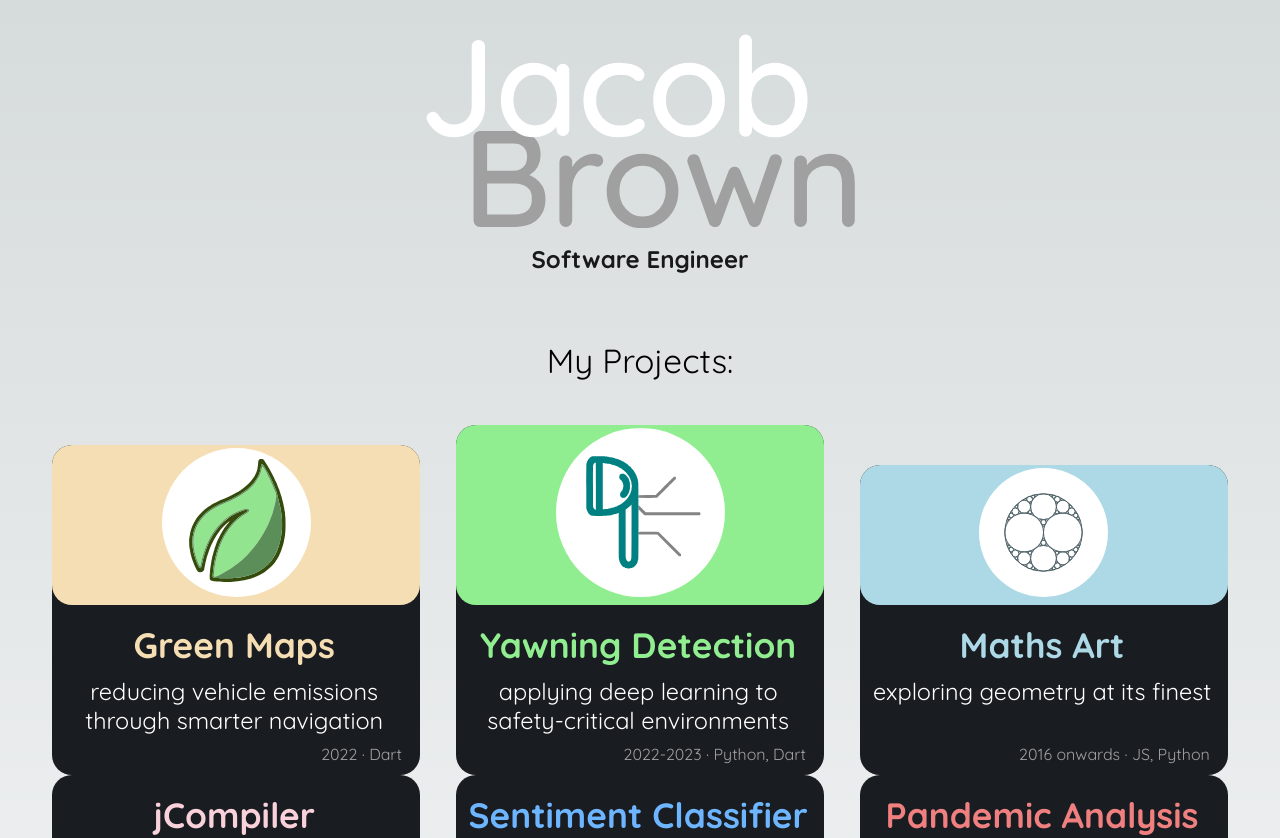
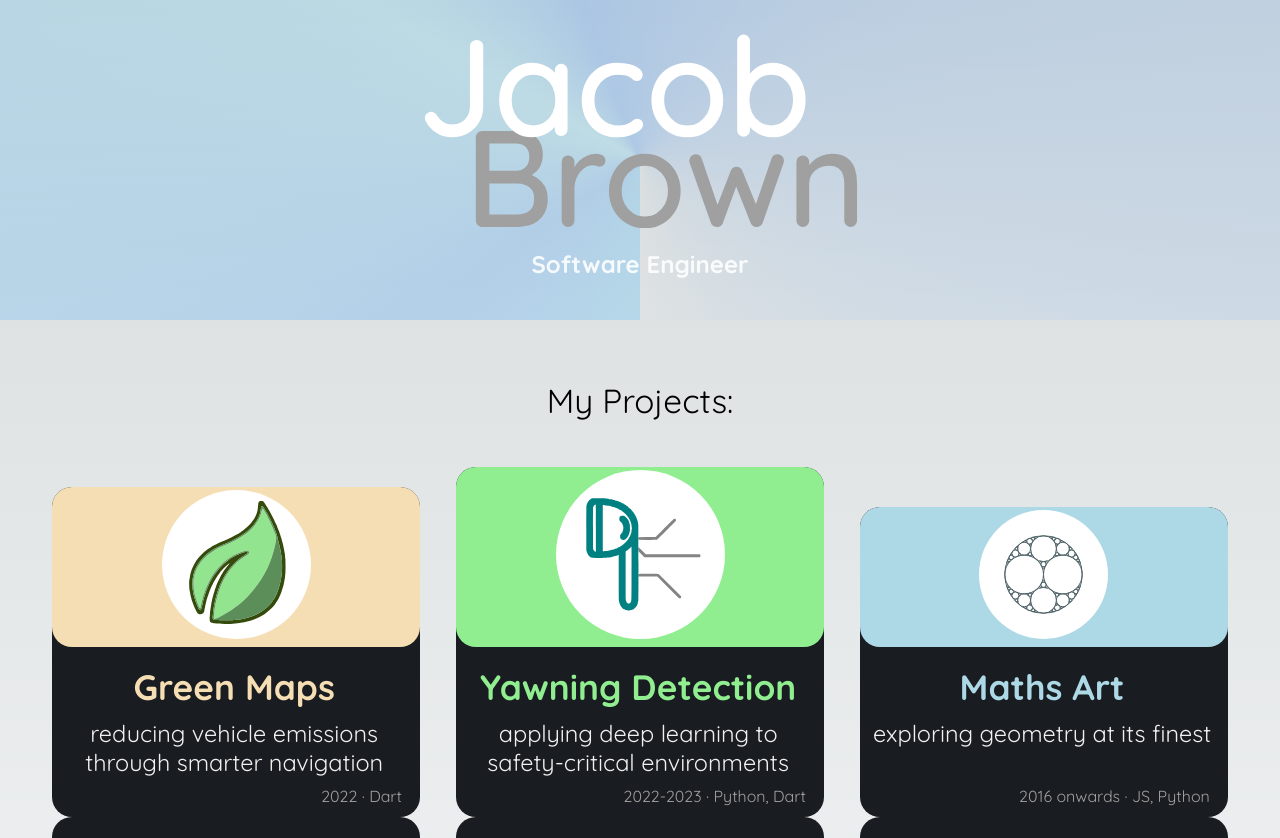
Before and after one commit to jacbn/jacbn.me, a Next.js app: page / in a window 1280 px wide. Shown: the top 838 px of the page. Built offline with nearby package versions, Linux system fonts and the light colour scheme.

Commit message:
title font fix

```diff
--- a/src/app/components/title.tsx
+++ b/src/app/components/title.tsx
@@ -11,10 +11,10 @@ export default function Title() {
                     <text x="52%" y="99%" textAnchor='middle'>Brown</text>
                 </symbol>
                 <g>
-                    <use xlinkHref="#s-text2" className={styles.titleText} stroke='#a0a0a0'></use>
-                    <use xlinkHref="#s-text2" className={styles.titleTextFadeG}></use>
-                    <use xlinkHref="#s-text" className={styles.titleText} stroke='white'></use>
-                    <use xlinkHref="#s-text" className={styles.titleTextFadeW}></use>
+                    <use xlinkHref="#s-text2" className={`${styles.titleText} ${styles.titleSecondaryStroke}`}></use>
+                    <use xlinkHref="#s-text2" className={`${styles.titleText} ${styles.titleFade} ${styles.titleSecondaryFill}`}></use>
+                    <use xlinkHref="#s-text" className={`${styles.titleText} ${styles.titlePrimaryStroke}`}></use>
+                    <use xlinkHref="#s-text" className={`${styles.titleText} ${styles.titleFade} ${styles.titlePrimaryFill}`}></use>
                 </g>
             </svg>
             <h2 className={styles.roller}>
--- a/src/app/globals.css
+++ b/src/app/globals.css
@@ -1,3 +1,5 @@
+@import url(//fonts.googleapis.com/css?family=Quicksand);
+
 :root {
   --max-width: 1100px;
   --border-radius: 12px;
@@ -6,6 +8,12 @@
     'Fira Mono', 'Droid Sans Mono', 'Courier New', monospace;
   --font-sans: 'Quicksand', 'Segoe UI', 'Roboto', 'Oxygen', 'Ubuntu',
     'Cantarell', 'Fira Sans', 'Droid Sans', 'Helvetica Neue', sans-serif;
+
+  --title-primary: #ffffff;
+  --title-secondary: #a0a0a0;
+
+  --text-primary: #f0f0f0;
+  --card-background: #191c20;
 
   --foreground-rgb: 0, 0, 0;
   --background-start-rgb: 214, 219, 220;
@@ -48,7 +56,10 @@
     --background-start-rgb: 18, 21, 24;
     --background-end-rgb: 12, 15, 18;
 
-    --primary-glow: radial-gradient(rgba(1, 65, 255, 0.4), rgba(1, 65, 255, 0));
+    --primary-glow: radial-gradient(
+      rgba(45, 53, 122, 0.4),
+      rgba(17, 19, 23, 0)
+      );
     --secondary-glow: linear-gradient(
       to bottom right,
       rgba(1, 65, 255, 0),
--- a/src/app/page.module.css
+++ b/src/app/page.module.css
@@ -1,7 +1,6 @@
 .main {
   width: 100%;
   height: max-content;
-  padding: 0% 4%;
   display: flex;
   flex-direction: column;
   /* justify-content: space-between; */
@@ -18,9 +17,8 @@
   display: grid;
   position: relative;
   align-content: flex-start; /* put the extra space at bottom of card */
-  background-color: #191c20;
+  background-color: var(--card-background);
   border-radius: 20px;
-  color: #fff;
   cursor: pointer;
   -webkit-transition: all 0.5s ease;
   transition: all 0.5s ease;
@@ -53,7 +51,7 @@
   margin: 2% 2% 9% 2%;
   position: relative;
   text-align: center;
-  color: white;
+  color: var(--text-primary);
   font-size: calc(8pt + 1vw);
   border-radius: 10px;
 }
@@ -74,7 +72,7 @@
   flex-wrap: wrap;
   gap: 3%;
   row-gap: 6%;
-  padding: 2% 0% 15%;
+  padding: 2% 4% 15%;
   list-style: none;
 }
 
@@ -122,24 +120,25 @@
 
 .titleContainer {
   width: 100%;
-  height: calc(10rem + 15vh);
-  margin: 0 0 40px;
+  height: calc(10rem + 15vh + 40px); /* 40px bottom margin */
+  margin: 0 0 40px; /* top margin */
   display: flex;
   flex-direction: column;
   align-items: center;
+  background: var(--primary-glow);
 }
 
 .titleSVG {
   width: 100%;
   height: calc(100% - 2.1rem); /* container height - roller */
   display: block;
+  margin-bottom: 20px;
 }
 
-.titleText, .titleTextFadeW, .titleTextFadeG {
+.titleText {
   font-family: var(--font-sans);
   font-size: calc(6rem + 3vw);
   font-weight: 500;
-  fill: none;
   stroke-dasharray: 0px 110px;
   stroke-width: 2px;
   stroke-dashoffset: 0;
@@ -147,19 +146,40 @@
   animation: dash 4s forwards ease-in-out;
 }
 
-.titleTextFadeW {
-  fill: white;
+.titleFade {
+  animation: fade 5s forwards ease-in-out;
+}
+
+.titlePrimaryStroke {
+  stroke: var(--title-primary);
+  fill: none;
+}
+
+.titleSecondaryStroke {
+  stroke: var(--title-secondary);
+  fill: none;
+}
+
+.titlePrimaryFill {
+  fill: var(--title-primary);
+}
+
+.titleSecondaryFill {
+  fill: var(--title-secondary);
+}
+
+/* .titleTextFadeW {
+  fill: var(--title-primary);
   animation: fade 5s forwards ease-in-out;
 }
 
 .titleTextFadeG {
-  fill: #a0a0a0;
+  fill: var(--title-secondary);
   animation: fade 5s forwards ease-in-out;
-}
+} */
 
 .roller {
   width: 100%;
-  margin-top: 15px;
   height: 2.5rem;
   line-height: 2rem;
   text-align: center;
@@ -168,6 +188,8 @@
   align-items: center;
   overflow: hidden;
   position: relative;
+  margin-bottom: 40px;
+  color: var(--title-primary);
 }
 
 .rollerText {
@@ -269,15 +291,7 @@
 }
 
 @media (prefers-color-scheme: dark) {
-}
-
-@keyframes rotate {
-  from {
-    transform: rotate(360deg);
-  }
-  to {
-    transform: rotate(0deg);
-  }
+  /* todo */
 }
 
 @keyframes stroke-offset{
```
